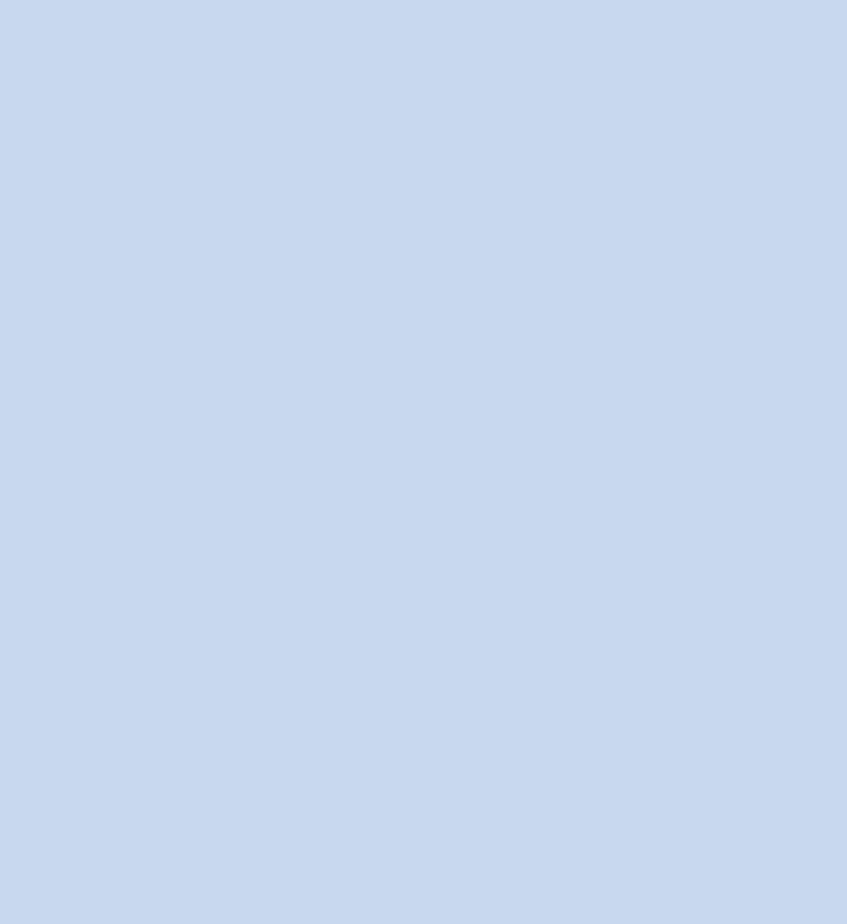
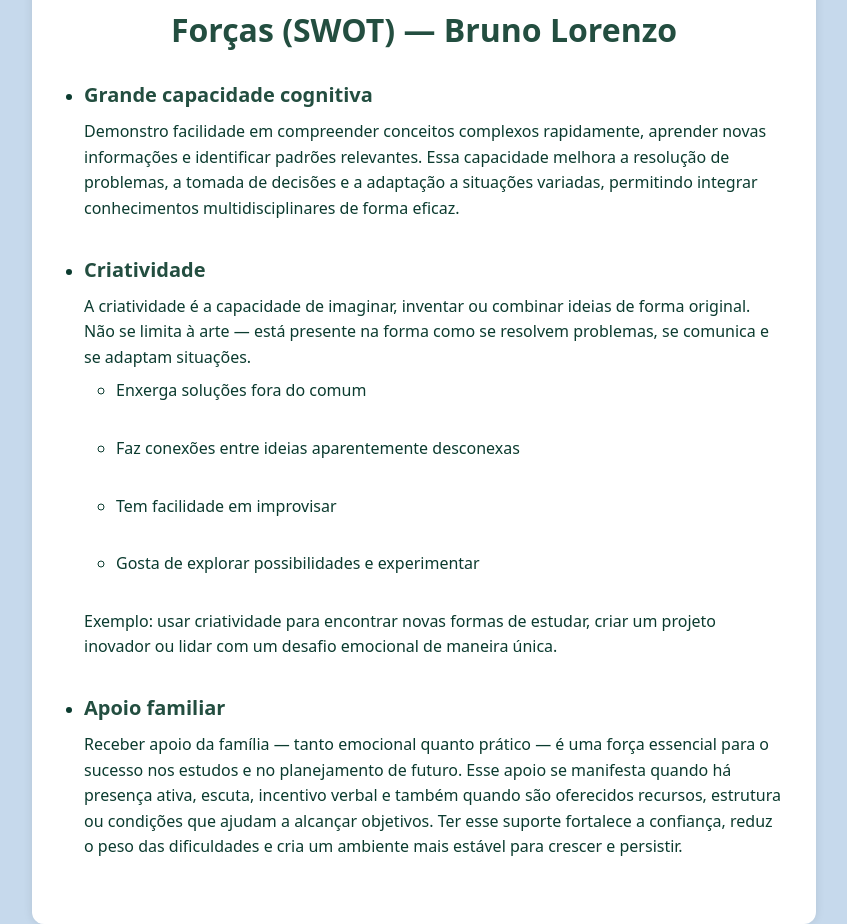
Before and after one commit to brunolorenzoguima64-art/planejamento-de-futuro, a plain HTML site: page index.html in a window 1280 px wide. Shown: the whole page, without its empty margins (216-1063 px from the left). Before the commit the page ends 896 px from the top, so only its background shows below. Drawn offline with Linux system fonts and the light colour scheme.

Commit message:
Fix HTML encoding issues in index.html

```diff
--- a/index.html
+++ b/index.html
@@ -40,4 +40,60 @@
 
     h1 {
       margin: 0 0 1.5rem 0;
-      color: var
+      color: var(--muted);
+      font-size: 2rem;
+      text-align: center;
+    }
+
+    ul {
+      padding-left: 1.25rem;
+      margin: 0;
+    }
+
+    li {
+      margin-bottom: 2rem;
+    }
+
+    h2 {
+      margin: 0.25rem 0;
+      color: var(--muted);
+      font-size: 1.25rem;
+    }
+
+    p {
+      margin: 0.5rem 0;
+    }
+
+    .sublist {
+      margin: 0.5rem 0 0 1rem;
+      padding-left: 1rem;
+    }
+  </style>
+</head>
+<body>
+  <main>
+    <h1>Forças (SWOT) — Bruno Lorenzo</h1>
+    <ul>
+      <li>
+        <h2>Grande capacidade cognitiva</h2>
+        <p>Demonstro facilidade em compreender conceitos complexos rapidamente, aprender novas informações e identificar padrões relevantes. Essa capacidade melhora a resolução de problemas, a tomada de decisões e a adaptação a situações variadas, permitindo integrar conhecimentos multidisciplinares de forma eficaz.</p>
+      </li>
+      <li>
+        <h2>Criatividade</h2>
+        <p>A criatividade é a capacidade de imaginar, inventar ou combinar ideias de forma original. Não se limita à arte — está presente na forma como se resolvem problemas, se comunica e se adaptam situações.</p>
+        <ul class="sublist" aria-label="Características da criatividade">
+          <li>Enxerga soluções fora do comum</li>
+          <li>Faz conexões entre ideias aparentemente desconexas</li>
+          <li>Tem facilidade em improvisar</li>
+          <li>Gosta de explorar possibilidades e experimentar</li>
+        </ul>
+        <p style="margin-top: .5rem;">Exemplo: usar criatividade para encontrar novas formas de estudar, criar um projeto inovador ou lidar com um desafio emocional de maneira única.</p>
+      </li>
+      <li>
+        <h2>Apoio familiar</h2>
+        <p>Receber apoio da família — tanto emocional quanto prático — é uma força essencial para o sucesso nos estudos e no planejamento de futuro. Esse apoio se manifesta quando há presença ativa, escuta, incentivo verbal e também quando são oferecidos recursos, estrutura ou condições que ajudam a alcançar objetivos. Ter esse suporte fortalece a confiança, reduz o peso das dificuldades e cria um ambiente mais estável para crescer e persistir.</p>
+      </li>
+    </ul>
+  </main>
+</body>
+</html>
```
